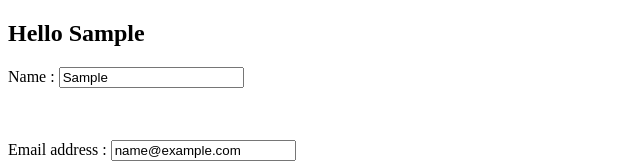
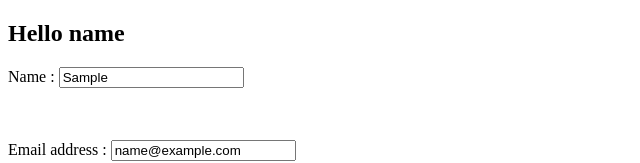
Before and after one commit to dhirajDPatil/ReactJS-React-getting-started-NPM-NPM-Scripts-React-Basics-What-is-React-J---an1a6aivjiqp, a React app: page / in a window 1280 px wide. Both pictures are taken after typing "Sample", "name@example.com", "5551234", "Sample123" into the empty fields and a click on the button "Submit button". Shown: the top 163 px of the page, without its empty margins (0-640 px from the left). Built offline with nearby package versions, Linux system fonts and the light colour scheme.

Commit message:
Welcome String correction

```diff
--- a/src/components/App.js
+++ b/src/components/App.js
@@ -16,8 +16,8 @@ const App = () => {
       event.preventDefault();
       setFormErrors(validate(formValues));
       setIsSubmit(true);
-      uName = formValues.username;
-      // uName = formValues.email.split('@')[0];
+      // uName = 'Hello '+formValues.username;
+      uName = 'Hello '+ formValues.email.split('@')[0];
       setuserN(uName);
   }
 
@@ -58,7 +58,7 @@ const App = () => {
   }
   return (
     <div id="main">
-      {(Object.keys(formErrors).length === 0 && isSubmit) ? <h2>Hello {userN}</h2> : <></>}
+      {(Object.keys(formErrors).length === 0 && isSubmit) ? <h2>{userN}</h2> : <></>}
       <form onSubmit={onFormSubmitHandler}>
         <label>Name : </label>
         <input type="text" data-testid ='name' name="username" value={formValues.username} onChange={changeHandle} />
```
